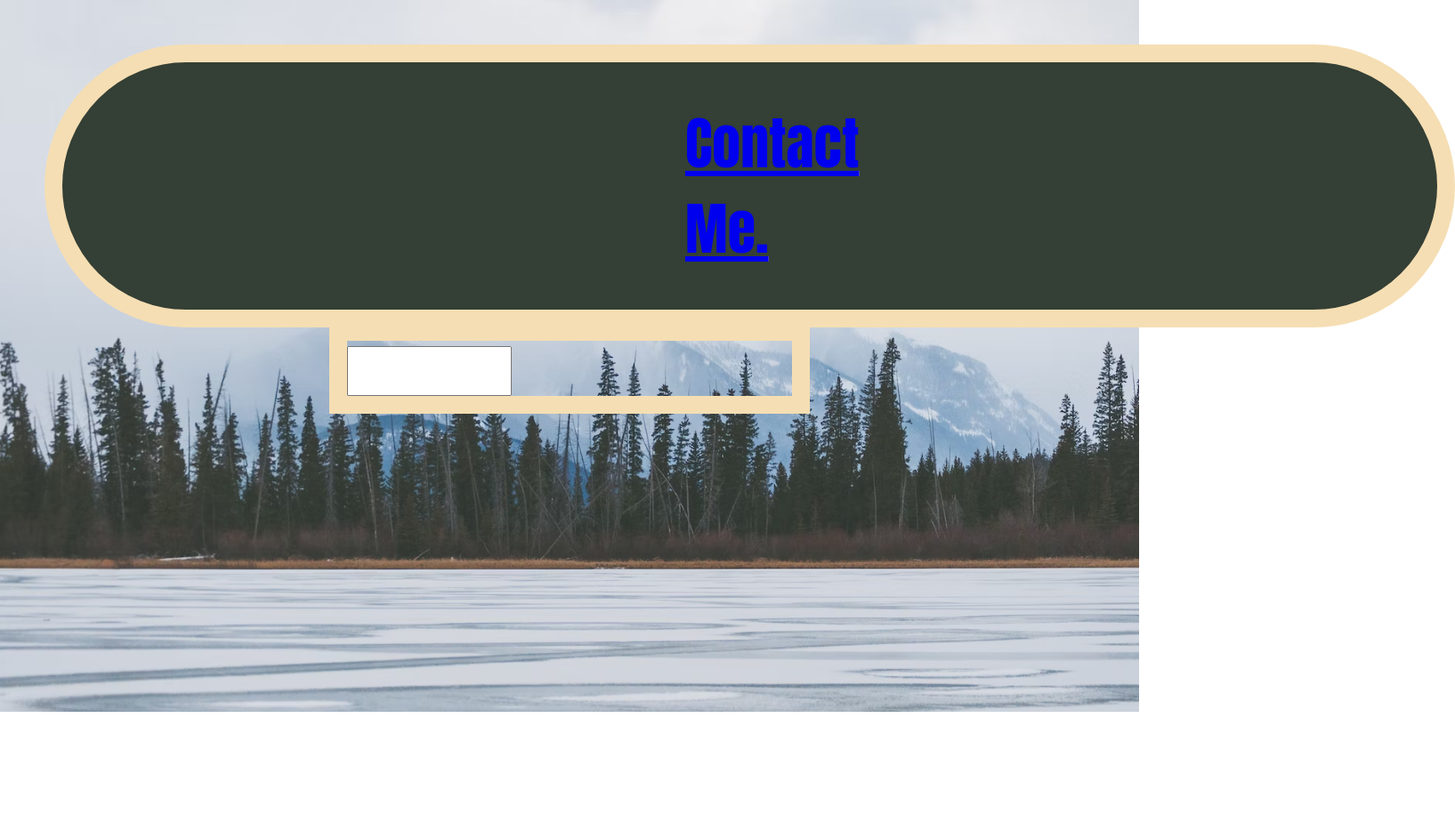
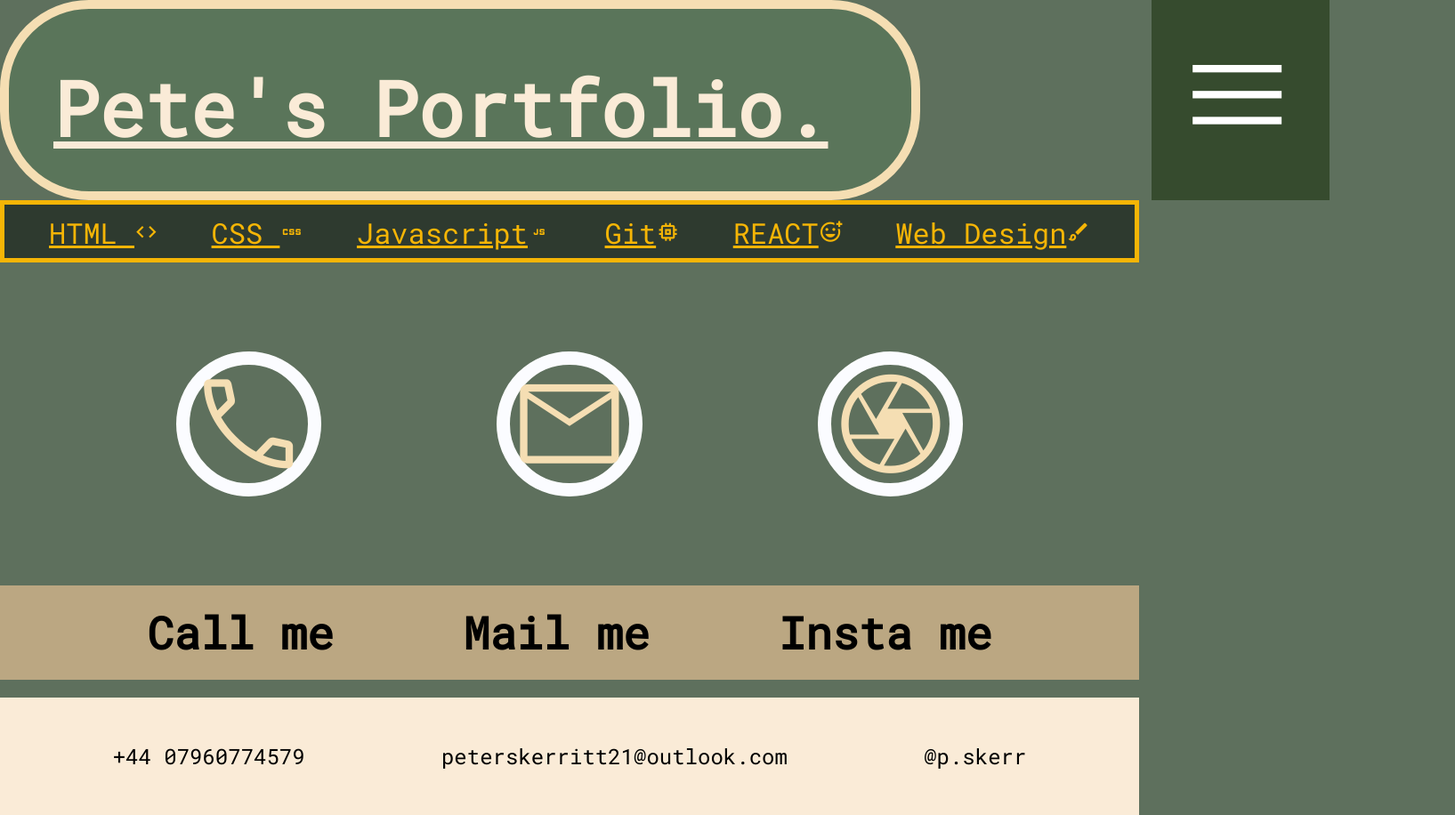
Before and after one commit to Wayfairer-S/Webpage-Portfolio, a plain HTML site: page contact.html in a window 1280 px wide. Shown: the whole page at 89% size, 1635 px wide, since content can reach past the window. Before the commit the page ends 800 px from the top, so only its background shows below. Drawn offline with nearby package versions, Linux system fonts and the light colour scheme.

Commit message:
Functioning baseline contact page added. To be polished.

```diff
--- a/contact.html
+++ b/contact.html
@@ -6,28 +6,119 @@
     <meta name="viewport" content="width=device-width, initial-scale=1.0">
     <link rel="stylesheet" href="styles2.css">
     <link rel="stylesheet" href="https://fonts.googleapis.com/css2?family=Material+Symbols+Outlined:opsz,wght,FILL,GRAD@20..48,100..700,0..1,-50..200" />
+    <style>
+    @import url('https://fonts.googleapis.com/css2?family=Roboto+Mono&display=swap');
+      </style>
+    <title>Contact Me.</title>
 
-    <title>Contact Me.</title>
 </head>
 <body>
 
-<div class ="contactpage">
+  <div class="contactbox">
 
-    <div class="contactbanner">
-        <h1>
-            <a href="index.html">Contact Me.
-            </a>
+
+    <div class="header">
+      <h1>Pete's Portfolio.</h1>
+    </div>
+
+    <div class="dropdown">
+      <button class="dropbtn">
+        <span class="material-symbols-outlined" style="font-size: 100pt;">
+        menu
+        </span>
+      </button>
+    <div class="dropdown-content">
+      <a href="contact.html">Contact</a>
+      <a href="gallery.html">Gallery</a>
+      <a href="portfolio.html">Portfolio</a>
+      <a href="index.html">Home</a>
+     </div>
+    </div>
+
+    <div class="navbar">
+
+      <span>HTML <span class="material-symbols-outlined" style="font-size: 20pt;">
+        code
+        </span>
+      </span>
+
+      <span>CSS <span class="material-symbols-outlined" style="font-size: 20pt;">
+        css
+        </span>
+      </span>
+
+
+      <span>Javascript<span class="material-symbols-outlined" style="font-size: 20pt;">
+        javascript
+        </span>
+      </span>
+
+      <span>Git<span class="material-symbols-outlined" style="font-size: 20pt;">
+        memory
+        </span>
+      </span>
+
+
+      <span>REACT<span class="material-symbols-outlined" style="font-size: 20pt;">
+        add_reaction
+        </span>
+      </span>
+
+      <span>Web Design<span class="material-symbols-outlined" style="font-size: 20pt;">
+        brush
+        </span>
+      </span>
+
+
+    </div>
+
+    <div class="photocontainer">
+
+      <span class="material-symbols-outlined" style="font-size: 100pt; border-style: solid;
+      border-color: rgb(251, 252, 255); border-radius: 360px; border-width: 15px;"
+      >phone</span>
+
+
+      <span class="material-symbols-outlined" style="font-size: 100pt; border-style: solid;
+      border-color: rgb(251, 252, 255); border-radius: 360px; border-width: 15px;"">mail</span>
+
+
+      <span class="material-symbols-outlined" style="font-size: 100pt; border-style: solid;
+      border-color: rgb(251, 252, 255); border-radius: 360px; border-width: 15px;"">camera</span>
+
+    </div>
+
+    <div class="contactcontainer">
+
+
+      <h3 id="telephone">Call me</h3>
+
+
+      <h3 id="mail">Mail me</h3>
+
+
+      <h3 id="instagram">Insta me</h3>
+
     </div>
 
 
-    <div class="contactbody">
-        <h2> Fill in your details below:</h2>
+    <div class="contactbio">
+
+      <p id="number">+44 07960774579</p>
+
+      <p id="email">peterskerritt21@outlook.com</p>
+
+      <p id="instahandle">@p.skerr</p>
     </div>
 
 
-    <div class="formbox">
-        <input type="text" name="username" style="height: 50px;" width="200px">
-    </div>
+
+
+
+</div>
+
+
+
 
 
 
--- a/styles.css
+++ b/styles.css
@@ -1,8 +1,11 @@
 
- body {
+
+
+body {
   background-color:#5e705d;
   margin: 0%;
   padding: 0%;
+
  }
 
  .main {
@@ -19,7 +22,8 @@ grid-template-areas:
 
 .header {
   grid-area: header;
-  background-color:rgb(109, 136, 109);
+  display: flex;
+  background-color:rgb(90, 117, 90);
   height: 150px;
   font-size: 32pt;
   font-family: 'Franklin Gothic Medium', 'Arial Narrow', Arial, sans-serif;
@@ -45,6 +49,8 @@ grid-template-areas:
   padding-top: 10px;
   width: 200px;
   border-style: none;
+  justify-content: center;
+  align-items: center;
 }
 
 .dropbtn {
@@ -52,6 +58,8 @@ grid-template-areas:
   color: white;
   font-size: 16px;
   border: none;
+  justify-self: center;
+  align-self: center;
 }
 
 /* The container <div> - needed to position the dropdown content */
@@ -162,6 +170,7 @@ border-color: wheat;
   border-width: 24px;
   border-color: wheat;
   border-radius: 360px;
+  margin: 20px;
 
 
 
@@ -179,8 +188,9 @@ border-color: wheat;
 }
 
 .photo2 {
-  height: 700px;
-  width: 1500px;
+  display: flex;
+  height: 720px;
+  width: 1400px;
 }
 
 .footer {
--- a/styles2.css
+++ b/styles2.css
@@ -1,74 +1,158 @@
+* {
+  margin: 0%;
+  font-family: 'Roboto Mono', monospace;
+  }
+
 body {
     margin: 0%;
     background-repeat: no-repeat;
     background-size: cover;
-    background-image: url(imagesweb/coollake.avif)
+    background-color: #5e705d;
 
 }
 
-.contactpage {
-    display: grid;
-    grid-template-areas:
-    "contactbanner"
-    "contactbody"
-    "formbox" ;
+
+.contactbox {
+  display: grid;
+  grid-template-areas:
+  "header header dropdown"
+  "navbar navbar navbar"
+  "photocontainer photocontainer photocontainer"
+  "contactcontainer contactcontainer contactcontainer"
+  "contactbio contactbio contactbio"
+
   }
 
-.contactbanner {
+  .header {
+    grid-area: header;
     display: flex;
+    background-color:rgb(90, 117, 90);
+    height: 150px;
+    font-size: 32pt;
+    font-family: 'Franklin Gothic Medium', 'Arial Narrow', Arial, sans-serif;
+    color: antiquewhite;
+    padding-left: 50px;
+    padding-top: 55px;
+    text-decoration: underline;
+    border-radius: 100px;
+    border-style: solid;
+    border-width: 10px;
+    border-color: wheat;
+
+  }
+
+
+  .dropdown {
+    position: relative;
+    display: inline-block;
+    justify-content: center;
+    align-items: center;
+    grid-area: dropdown;
+    background-color: rgb(54, 75, 46);
+    color: white;
+    padding-top: 10px;
+    width: 200px;
+    border-style: none;
+    left: 260px;
+  }
+
+  .dropbtn {
+    background-color: rgb(54, 75, 46);
+    color: white;
+    font-size: 16px;
+    border: none;
+    padding: 30px;
+  }
+
+  /* The container <div> - needed to position the dropdown content */
+
+
+
+  /* Dropdown Content (Hidden by Default) */
+  .dropdown-content {
+    display: none;
     position: absolute;
-    grid-area: contactbanner;
-    background-color:#343f35;
+    background-color: #5e705d;
+    min-width: 160px;
+    box-shadow: 0px 8px 16px 0px rgba(0,0,0,0.2);
+    z-index: 1;
+  }
+
+  /* Links inside the dropdown */
+  .dropdown-content a {
+    color: rgb(255, 255, 255);
+    padding: 50px 47px;
+    font-size: 20pt;
+    font-family: Impact, Haettenschweiler, 'Arial Narrow Bold', sans-serif;
+    text-decoration: underline;
+    display: block;
+  }
+
+  /* Change color of dropdown links on hover */
+  .dropdown-content a:hover {background-color: #49554a;}
+
+  /* Show the dropdown menu on hover */
+  .dropdown:hover .dropdown-content {display: block;}
+
+  /* Change the background color of the dropdown button when the dropdown content is shown */
+  .dropdown:hover .dropbtn {background-color: rgb(54, 75, 46);}
+
+  .navbar {
+    display: flex;
+    grid-area: navbar;
+    background-color: rgb(46, 58, 47);
+    color: rgb(245, 181, 6);
     font-size: 24pt;
     font-family: Impact, Haettenschweiler, 'Arial Narrow Bold', sans-serif;
-    color: antiquewhite;
-    margin:0% ;
-    justify-content: center;
+    height: 50px;
+    justify-content: space-between;
+    overflow: auto;
+    padding-left: 50px;
+    padding-right: 50px;
+    padding-top: 10px;
+    border-style: solid;
+    border-width: 5px;
     text-decoration: underline;
-    align-items: center;
-    justify-content: center;
-    border-radius: 200px;
-    border-style: solid;
-    border-color: wheat;
-    border-width: 20px;
-    padding-left: 700px;
-    padding-right: 650px;
-    margin: 50px;
+
+  }
+
+
+.photocontainer {
+    grid-area: photocontainer;
+    display: flex;
+    justify-content: space-evenly;
+    padding-top: 100px;
+    color: wheat;
 
 
   }
 
-  .contactbody {
-    grid-area: contactbody;
-    display: flexbox;
-    background-color: #343f35;
-    align-self: center;
-    justify-self: center;
-    margin-top: 20%;
-    margin-right: 2%;
 
-    padding-left: 100px;
-    padding-right: 100px;
-    border-radius: 100px;
-    border-style: solid;
-    border-color: wheat;
-    border-width: 20px ;
-    color: antiquewhite;
+.contactcontainer {
+  grid-area: contactcontainer;
+  display: flex;
+  justify-content: space-evenly;
+  margin-top: 100px;
+  background-color: rgb(187, 167, 130);
+  padding: 20px;
+  font-size: 32pt;
 
 
 
-  }
+}
 
-  .formbox {
-    grid-area: formbox;
-    display: flexbox;
-    align-self: center;
-    justify-self: center;
-    margin: 10%;
-    font-size: 32pt;
-    border-style: solid;
-    border-width: 20px;
-    border-color: wheat;
-    margin-top: 0%;
-    width: 500px
-  }
+.contactbio {
+  grid-area: contactbio;
+  display: flex;
+  justify-content:space-around;
+  background-color: antiquewhite;
+  margin-top: 20px;
+  padding: 50px;
+  align-content: center;
+  font-size: 18pt;
+}
+
+#mail {
+  display: flex;
+  justify-content: left;
+}
```
Also changed, not shown: index.html (+5 -0 lines), imagesweb/shady.avif (added).
